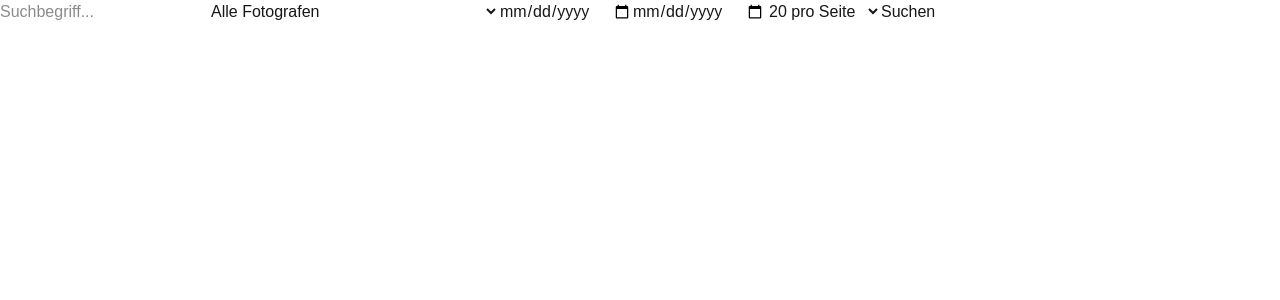
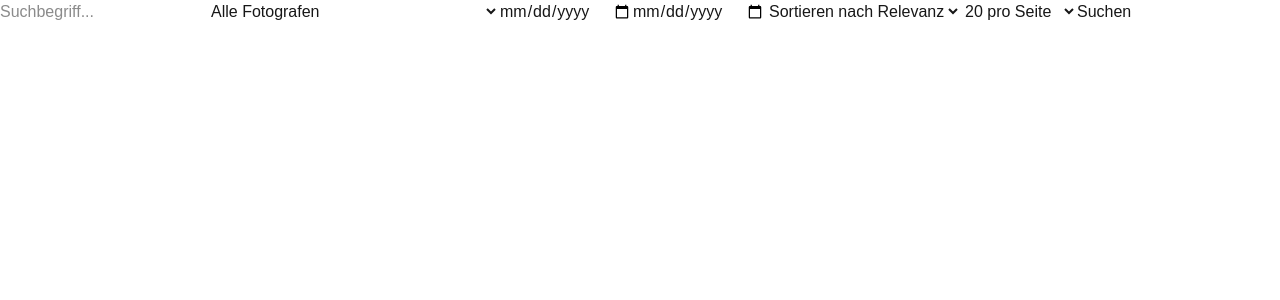
Before and after one commit to alexclaes/media-search, a Next.js app: page / in a window 1280 px wide. Shown: the top 300 px of the page. Built offline with nearby package versions, Linux system fonts and the light colour scheme.

Commit message:
add sorting by date

```diff
--- a/app/api/search/route.ts
+++ b/app/api/search/route.ts
@@ -1,12 +1,14 @@
 import {NextRequest, NextResponse} from 'next/server';
 import {SearchResponse} from '@/app/types/media';
 import {search} from '@/app/lib/search-index';
+import {SortByParameter} from "@/app/types/common";
 
 export async function GET(request: NextRequest): Promise<NextResponse<SearchResponse>> {
   const query = request.nextUrl.searchParams.get('q') || '';
   const photographer = request.nextUrl.searchParams.get('photographer') || '';
   const dateStart = request.nextUrl.searchParams.get('dateStart') || '';
   const dateEnd = request.nextUrl.searchParams.get('dateEnd') || '';
+  const sortBy = request.nextUrl.searchParams.get('sortBy') as SortByParameter | null;
   const page = Math.max(1, parseInt(request.nextUrl.searchParams.get('page') || '1'));
   const pageSize = Math.min(100, Math.max(1, parseInt(request.nextUrl.searchParams.get('pageSize') || '20')));
 
@@ -14,7 +16,8 @@ export async function GET(request: NextRequest): Promise<NextResponse<SearchResp
     query,
     photographer || undefined,
     dateStart || undefined,
-    dateEnd || undefined
+    dateEnd || undefined,
+    sortBy || undefined
   );
   const total = allResults.length;
   const totalPages = Math.ceil(total / pageSize);
--- a/app/components/Search.tsx
+++ b/app/components/Search.tsx
@@ -2,6 +2,7 @@
 
 import {useState, useEffect} from 'react';
 import {MediaItem, SearchResponse} from '@/app/types/media';
+import {SortByParameter} from "@/app/types/common";
 
 // For the sake of this demo we store all photographers hardcoded in the UI
 const photographers = [
@@ -44,6 +45,7 @@ export default function Search() {
   const [photographer, setPhotographer] = useState('');
   const [dateStart, setDateStart] = useState('');
   const [dateEnd, setDateEnd] = useState('');
+  const [sortBy, setSortBy] = useState<SortByParameter>('score');
 
 
   useEffect(() => {
@@ -69,6 +71,9 @@ export default function Search() {
         if (dateEnd) {
           url += `&dateEnd=${encodeURIComponent(dateEnd)}`;
         }
+        if (sortBy !== 'score') {
+          url += `&sortBy=${encodeURIComponent(sortBy)}`;
+        }
         const response = await fetch(url);
 
         if (!response.ok) {
@@ -87,7 +92,7 @@ export default function Search() {
     }
 
     performSearch();
-  }, [submittedQuery, page, pageSize, photographer, dateStart, dateEnd]);
+  }, [submittedQuery, page, pageSize, photographer, dateStart, dateEnd, sortBy]);
 
   function handleSearch() {
     setSubmittedQuery(query);
@@ -107,6 +112,11 @@ export default function Search() {
   function handleDateChange(start: string, end: string) {
     setDateStart(start);
     setDateEnd(end);
+    setPage(1);
+  }
+
+  function handleSortChange(newSort: SortByParameter) {
+    setSortBy(newSort);
     setPage(1);
   }
 
@@ -140,6 +150,15 @@ export default function Search() {
           onChange={(e) => handleDateChange(dateStart, e.target.value)}
           disabled={loading}
         />
+        <select
+          value={sortBy}
+          onChange={(e) => handleSortChange(e.target.value as SortByParameter)}
+          disabled={loading}
+        >
+          <option value="score">Sortieren nach Relevanz</option>
+          <option value="date_desc">Neueste zuerst</option>
+          <option value="date_asc">Älteste zuerst</option>
+        </select>
         <select
           value={pageSize}
           onChange={(e) => handlePageSizeChange(Number(e.target.value))}
--- a/app/lib/search-index.ts
+++ b/app/lib/search-index.ts
@@ -1,6 +1,7 @@
 import {RawMediaItem, MediaItem} from '../types/media';
 import {tokenize} from './tokenizer';
 import mediaData from '../data/media.json';
+import {SortByParameter} from "@/app/types/common";
 
 type FieldIndex = { [token: string]: number[] };
 
@@ -130,7 +131,8 @@ export function search(
   query: string,
   photographerFilter?: string,
   dateStart?: string,
-  dateEnd?: string
+  dateEnd?: string,
+  sortBy?: SortByParameter,
 ): MediaItem[] {
   const tokens = tokenize(query);
   if (tokens.length === 0) {
@@ -181,15 +183,26 @@ export function search(
   }
 
   /*
-   * Step 3: Sort by score descending
+   * Step 3: Sort results
    */
-  const results = [...scores.entries()]
-    .sort((a, b) => b[1] - a[1])
+  const sortedResults = [...scores.entries()];
+  if (sortBy === 'date_asc' || sortBy === 'date_desc') {
+    sortedResults.sort((a, b) => {
+      const dateA = normalizedDates[a[0]];
+      const dateB = normalizedDates[b[0]];
+      return sortBy === 'date_asc'
+        ? dateA.localeCompare(dateB)
+        : dateB.localeCompare(dateA);
+    });
+  } else {
+    // Default: sort by score descending
+    sortedResults.sort((a, b) => b[1] - a[1]);
+  }
 
   /*
    * Step 4: Convert to data structure
    */
-  let mediaItems = results.map(([docId, score]) => toMediaItem(docId, score));
+  let mediaItems = sortedResults.map(([docId, score]) => toMediaItem(docId, score));
 
   /*
    * Step 5: Apply photographer filter
--- /dev/null
+++ b/app/types/common.ts
@@ -0,0 +1 @@
+export type SortByParameter = 'score' | 'date_asc' | 'date_desc';
```
